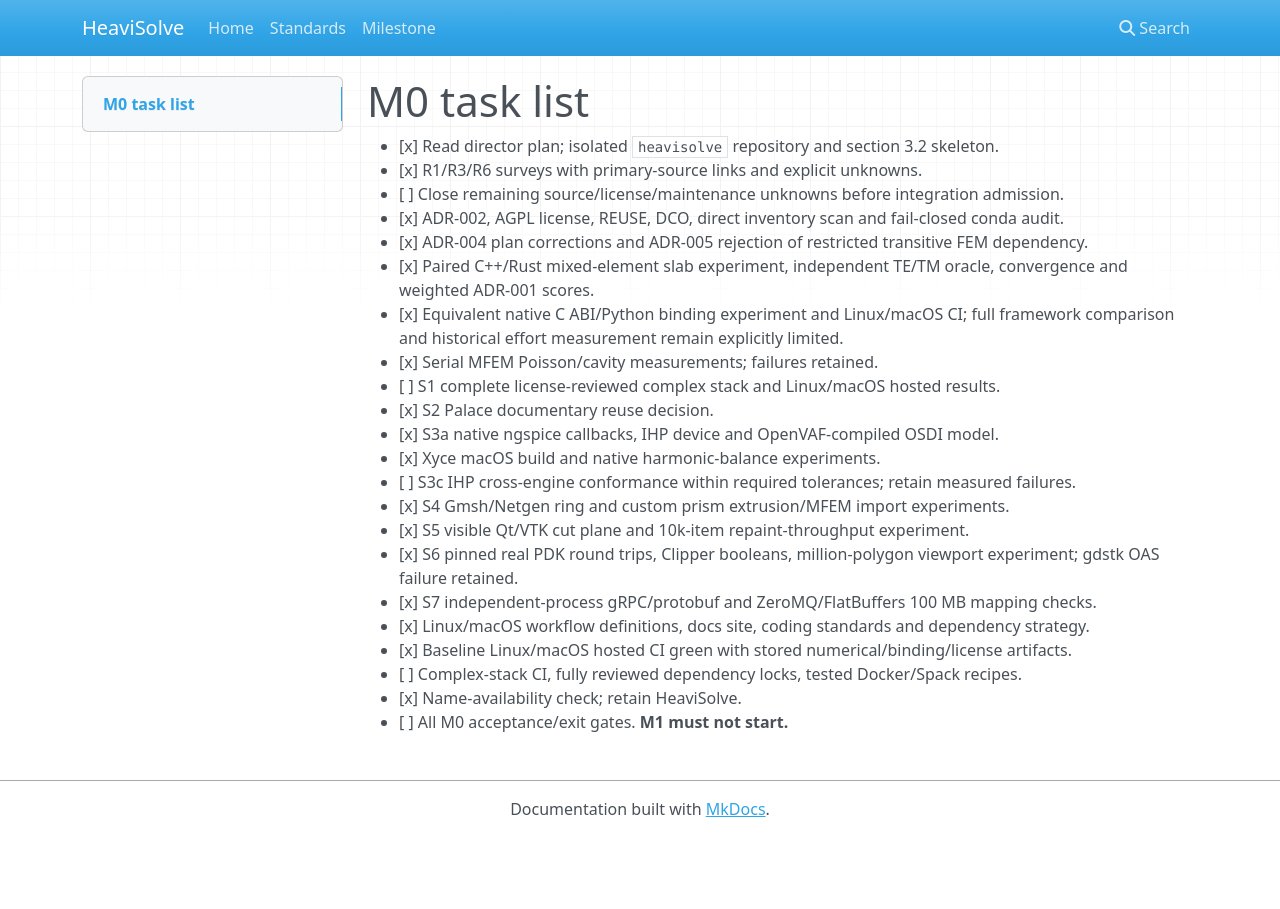
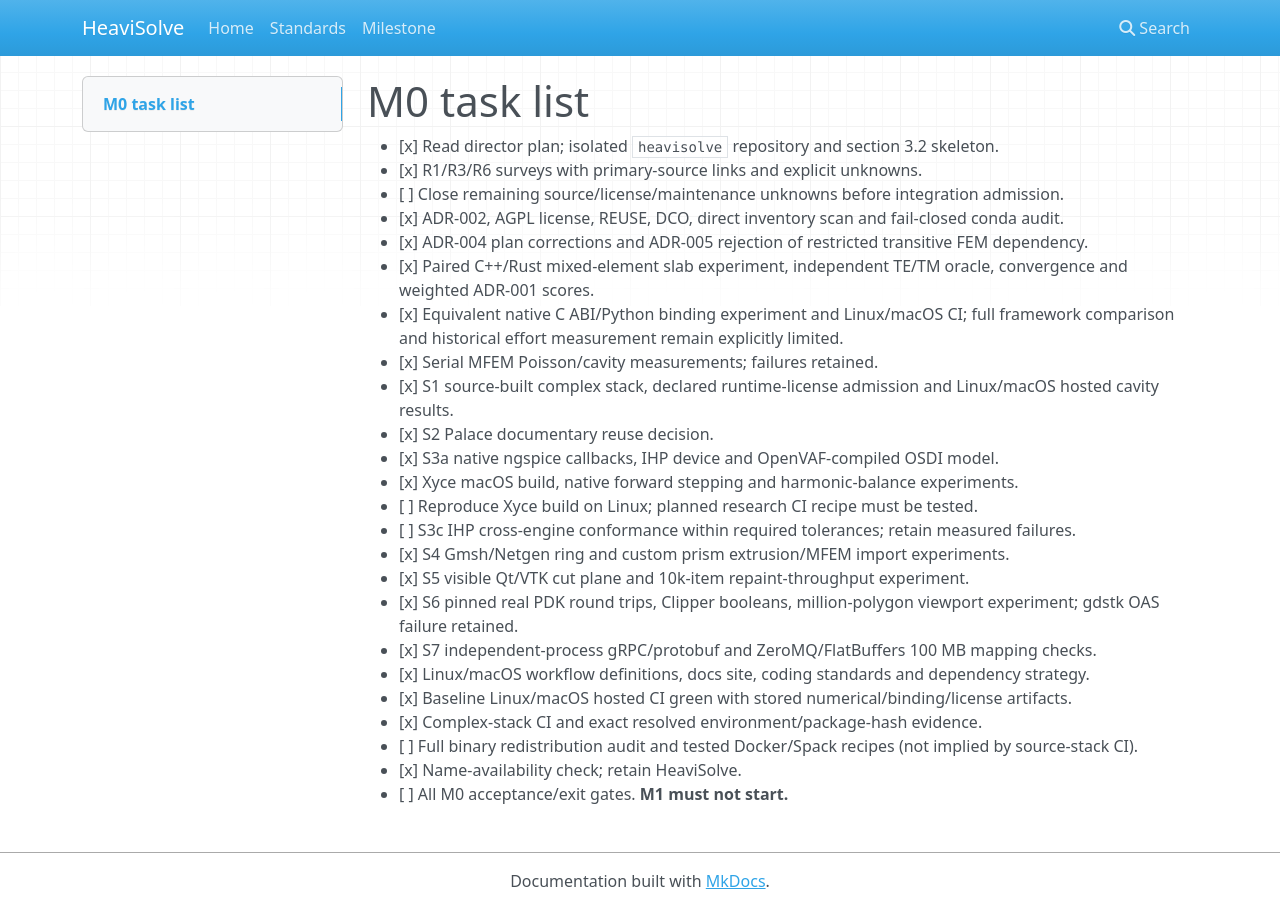
Before and after one commit to GrantdCongdon/HeaviSolve, an MkDocs documentation site: the page built from docs/milestones/M0-tasks.md, in a window 1280 px wide. Built offline with MkDocs 1.6.1, drawn with Linux system fonts in a browser that asks for light colours; nearby versions of some CDN libraries.

Commit message:
Record passing Linux complex cavity and S1 platform evidence
Signed-off-by: Grant Congdon <grantdcongdon@gmail.com>

```diff
--- a/docs/milestones/M0-tasks.md
+++ b/docs/milestones/M0-tasks.md
@@ -11,10 +11,11 @@
 - [x] Paired C++/Rust mixed-element slab experiment, independent TE/TM oracle, convergence and weighted ADR-001 scores.
 - [x] Equivalent native C ABI/Python binding experiment and Linux/macOS CI; full framework comparison and historical effort measurement remain explicitly limited.
 - [x] Serial MFEM Poisson/cavity measurements; failures retained.
-- [ ] S1 complete license-reviewed complex stack and Linux/macOS hosted results.
+- [x] S1 source-built complex stack, declared runtime-license admission and Linux/macOS hosted cavity results.
 - [x] S2 Palace documentary reuse decision.
 - [x] S3a native ngspice callbacks, IHP device and OpenVAF-compiled OSDI model.
-- [x] Xyce macOS build and native harmonic-balance experiments.
+- [x] Xyce macOS build, native forward stepping and harmonic-balance experiments.
+- [ ] Reproduce Xyce build on Linux; planned research CI recipe must be tested.
 - [ ] S3c IHP cross-engine conformance within required tolerances; retain measured failures.
 - [x] S4 Gmsh/Netgen ring and custom prism extrusion/MFEM import experiments.
 - [x] S5 visible Qt/VTK cut plane and 10k-item repaint-throughput experiment.
@@ -22,6 +23,7 @@
 - [x] S7 independent-process gRPC/protobuf and ZeroMQ/FlatBuffers 100 MB mapping checks.
 - [x] Linux/macOS workflow definitions, docs site, coding standards and dependency strategy.
 - [x] Baseline Linux/macOS hosted CI green with stored numerical/binding/license artifacts.
-- [ ] Complex-stack CI, fully reviewed dependency locks, tested Docker/Spack recipes.
+- [x] Complex-stack CI and exact resolved environment/package-hash evidence.
+- [ ] Full binary redistribution audit and tested Docker/Spack recipes (not implied by source-stack CI).
 - [x] Name-availability check; retain HeaviSolve.
 - [ ] All M0 acceptance/exit gates. **M1 must not start.**
```
Also changed, not shown: docs/milestones/M0-decisions.md (+1 -1 lines), docs/milestones/M0-handoff.md (+7 -1 lines), docs/milestones/M0-report.md (+6 -4 lines), docs/spikes/S1-mfem.md (+3 -3 lines), 12 other files.
